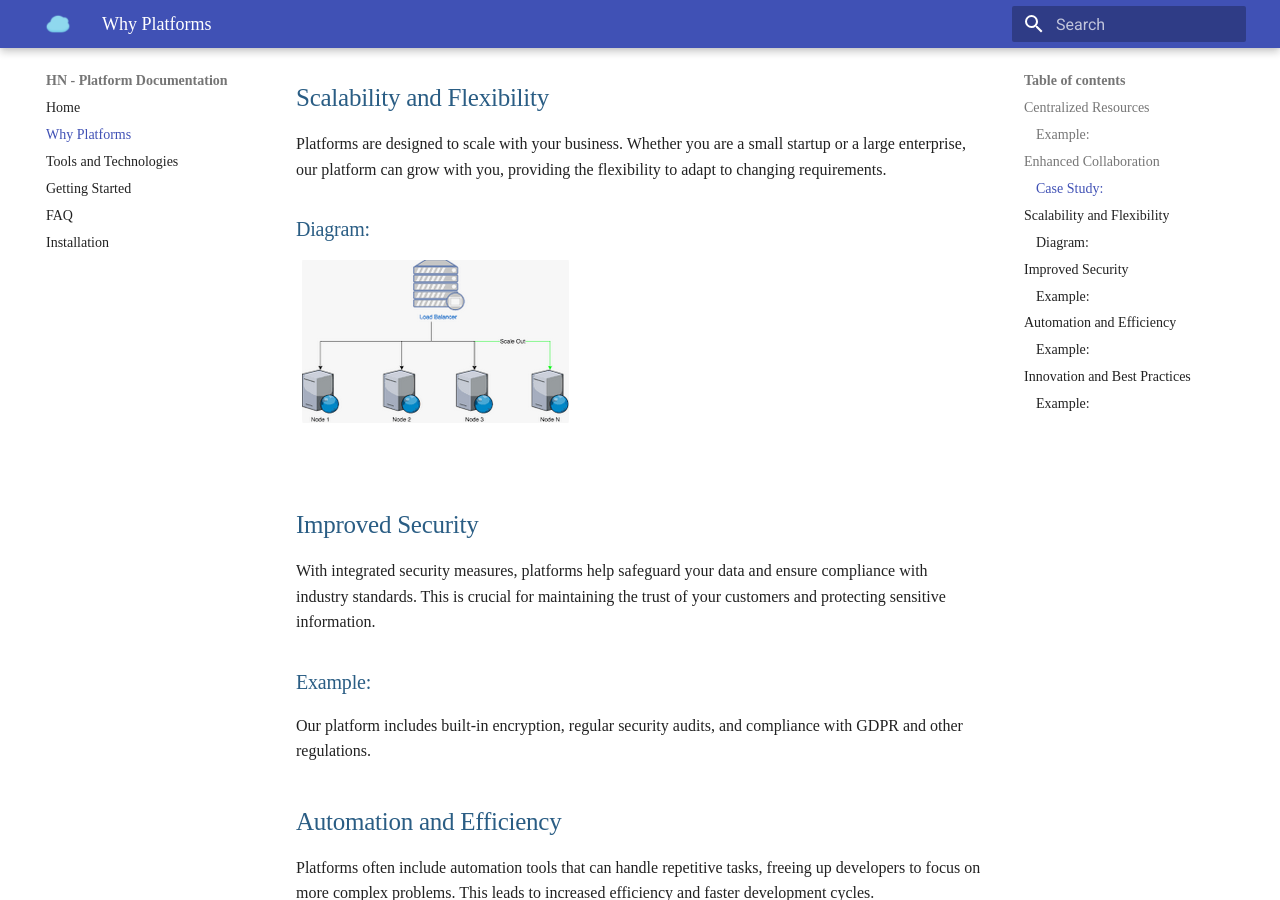
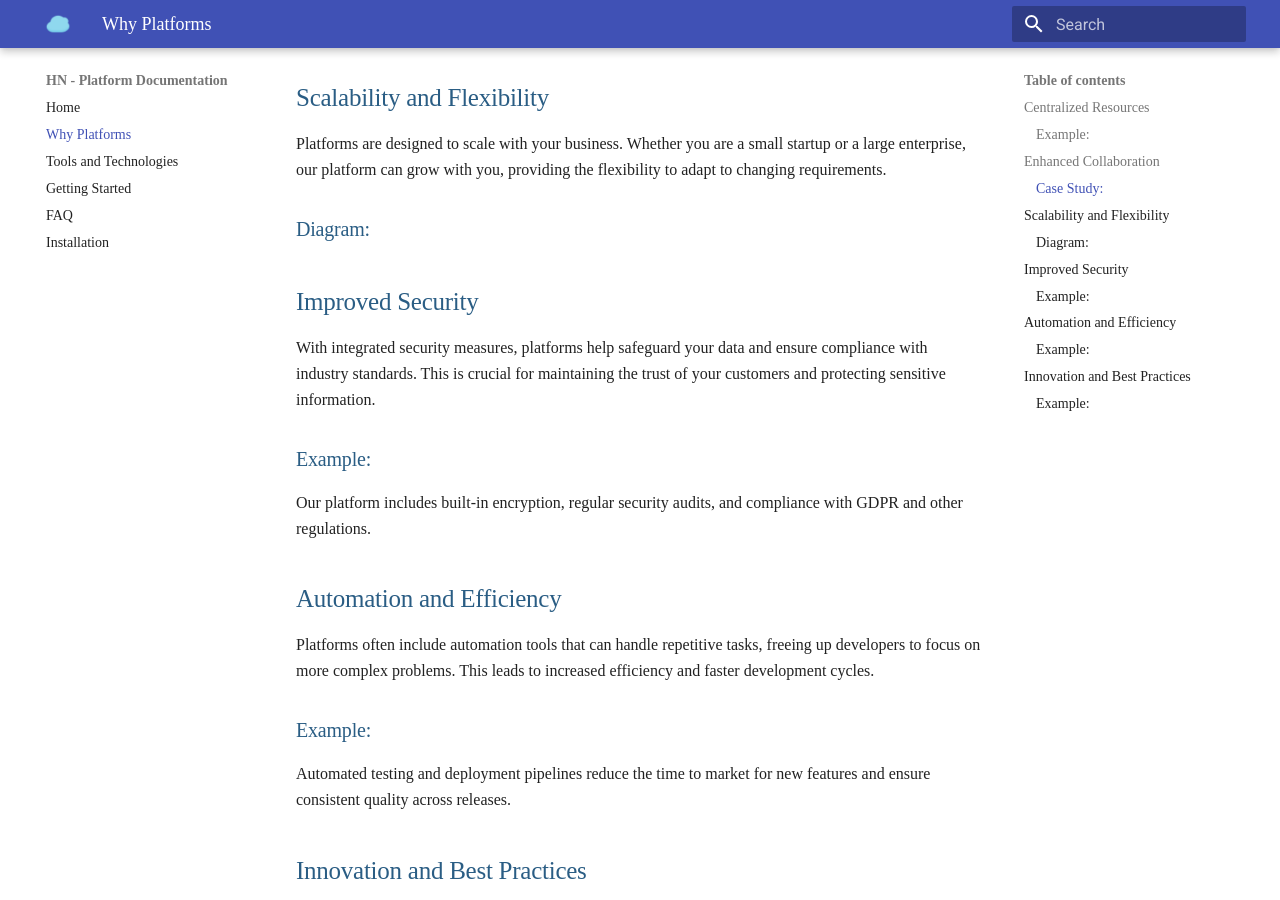
Before and after one commit to navtajr/thomas-at-2, an MkDocs documentation site: the page built from docs/platform.md, in a window 1280 px wide and 900 px high, scrolled down 759 px. Built offline with MkDocs 1.6.1 and Material for MkDocs 9.7.7, drawn with Linux system fonts in a browser that asks for light colours.

Commit message:
deleted pic

```diff
--- a/docs/platform.md
+++ b/docs/platform.md
@@ -18,7 +18,7 @@ Company XYZ implemented our platform and saw a 40% increase in productivity due
 Platforms are designed to scale with your business. Whether you are a small startup or a large enterprise, our platform can grow with you, providing the flexibility to adapt to changing requirements.
 
 ### Diagram:
-![Scalability Diagram](images/scalability_diagram.png)
+<!---![Scalability Diagram](images/scalability_diagram.png)-->
 
 ## Improved Security
 With integrated security measures, platforms help safeguard your data and ensure compliance with industry standards. This is crucial for maintaining the trust of your customers and protecting sensitive information.
```
